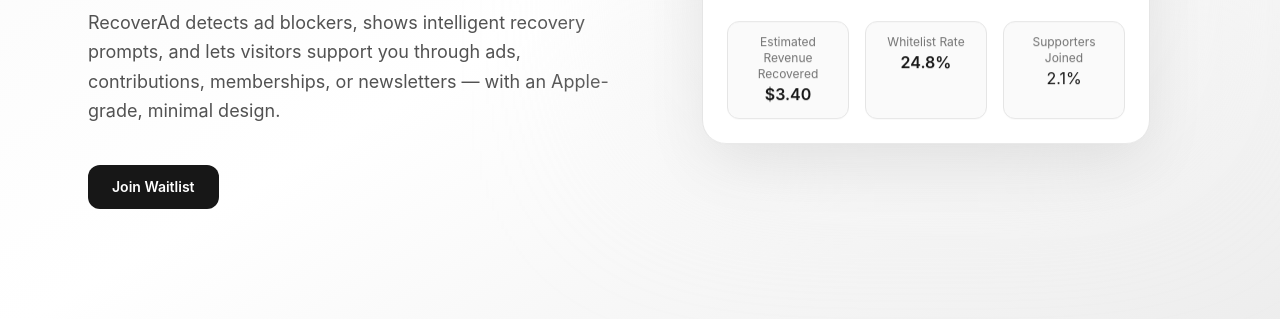
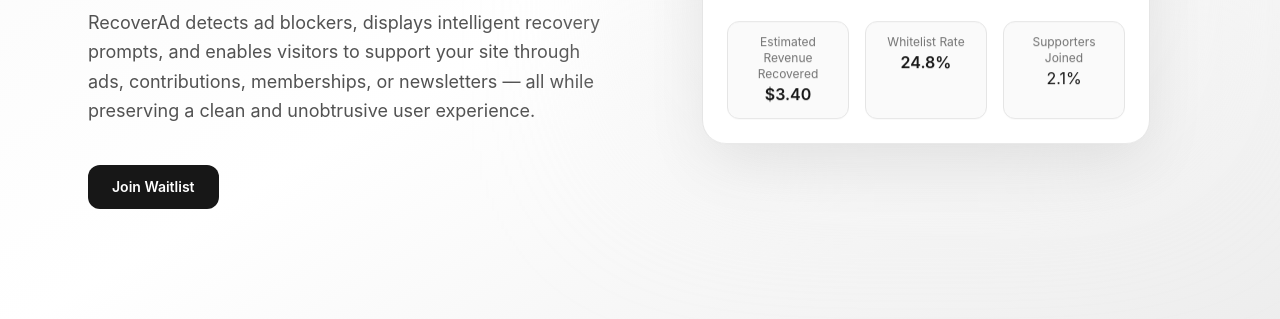
Before and after one commit to kishorwalke/recoverAd, a plain HTML site: page ui/index.html in a window 1280 px wide. Shown: the part 481-800 px from the top of the page. Drawn offline with nearby package versions, Linux system fonts and the light colour scheme; a web font is replaced by a local one.

Commit message:
Initial commit: RecoverAd message update and year

```diff
--- a/ui/index.html
+++ b/ui/index.html
@@ -2,7 +2,7 @@
 <html lang="en">
 <head>
   <meta charset="UTF-8" />
-  <title>RecoverAd — Intelligent Ad-Block Revenue Recovery</title>
+  <title>RecoverAd — Recover revenue lost to ad blockers</title>
   <meta name="viewport" content="width=device-width, initial-scale=1">
   <script src="https://cdn.tailwindcss.com"></script>
 
@@ -48,8 +48,7 @@
 
       <p class="text-neutral-600 text-lg leading-relaxed mb-10 opacity-0"
          style="animation: fadeUp 0.9s ease-out 0.25s forwards;">
-        RecoverAd detects ad blockers, shows intelligent recovery prompts, and lets visitors support you through ads,
-        contributions, memberships, or newsletters — with an Apple-grade, minimal design.
+        RecoverAd detects ad blockers, displays intelligent recovery prompts, and enables visitors to support your site through ads, contributions, memberships, or newsletters — all while preserving a clean and unobtrusive user experience.
       </p>
 
       <a href="#waitlist"
--- a/ui/main.js
+++ b/ui/main.js
@@ -18,6 +18,7 @@
 const successMsg = document.getElementById("formSuccess");
 const formError = document.getElementById("formError");
 
+  document.getElementById("year").textContent = new Date().getFullYear();
 
 // ------------------------------
 // STRICT EMAIL VALIDATION
```
Also changed, not shown: ui/main.min.js (deleted).
